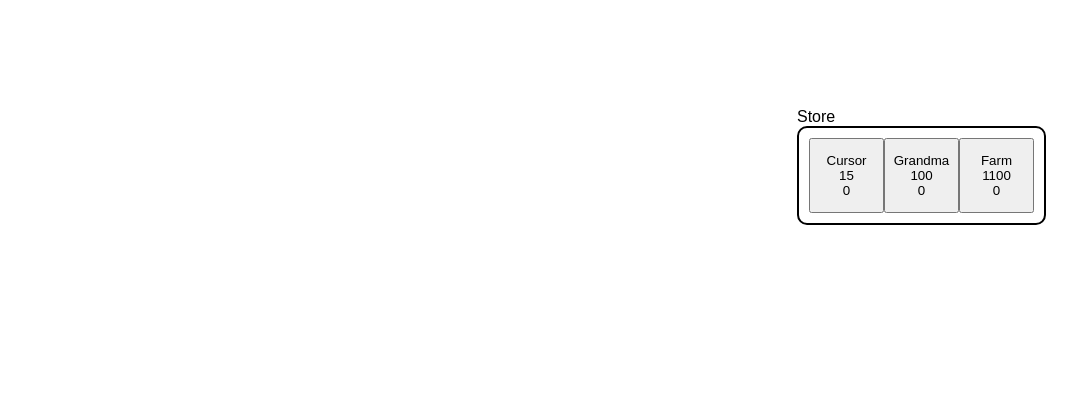
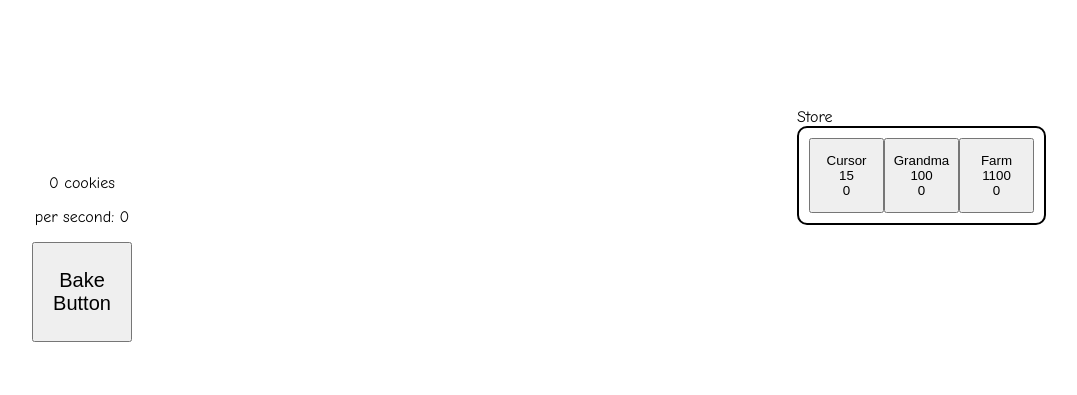
Before and after one commit to CodeGuy11/cookieClickerLite, a plain HTML site: page index.html in a window 1280 px wide. Shown: the whole page, without its empty margins (126-1203 px from the left). Drawn offline with Linux system fonts and the light colour scheme.

Commit message:
Update style.css

```diff
--- a/style.css
+++ b/style.css
@@ -1,5 +1,5 @@
 .container {
-    font-family: Arial;
+    font-family: Comic Sans MS;
     display: flex;
     justify-content: space-between;
     padding: 100px;
@@ -9,8 +9,6 @@
 .cookieContainer {
     text-align: center;
     padding: 50px;
-    margin-top: -400px;
-    margin-left: 100px;
 }
 .autoClickers {
     display: flex;
```
